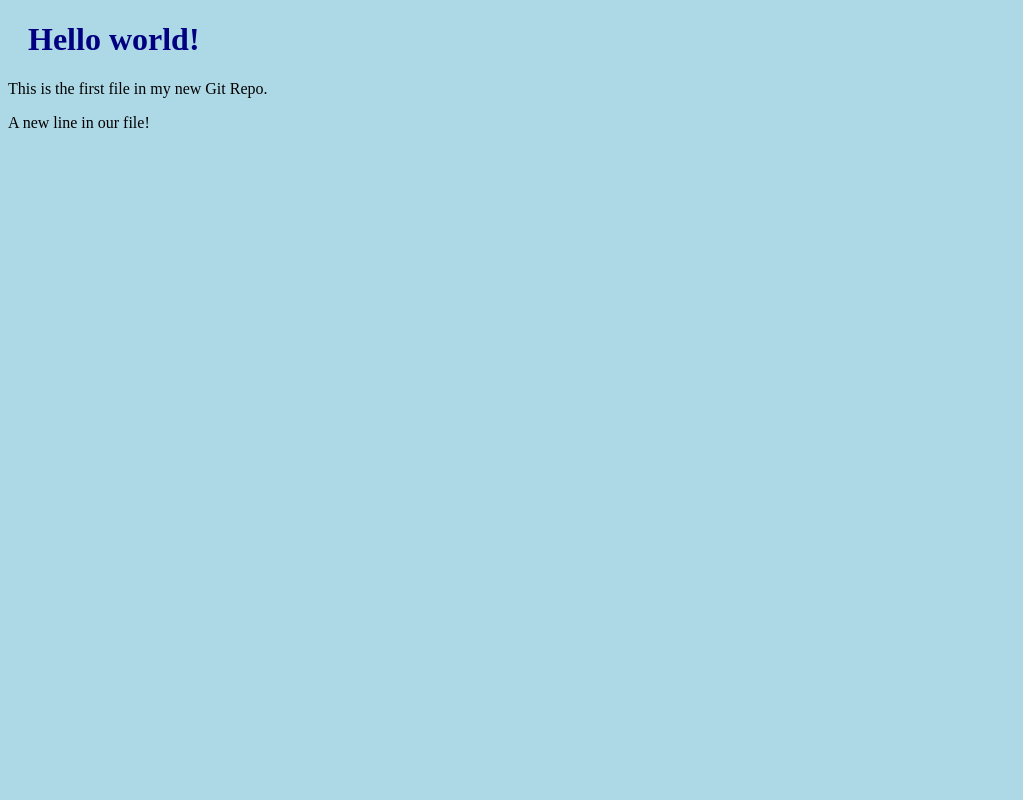
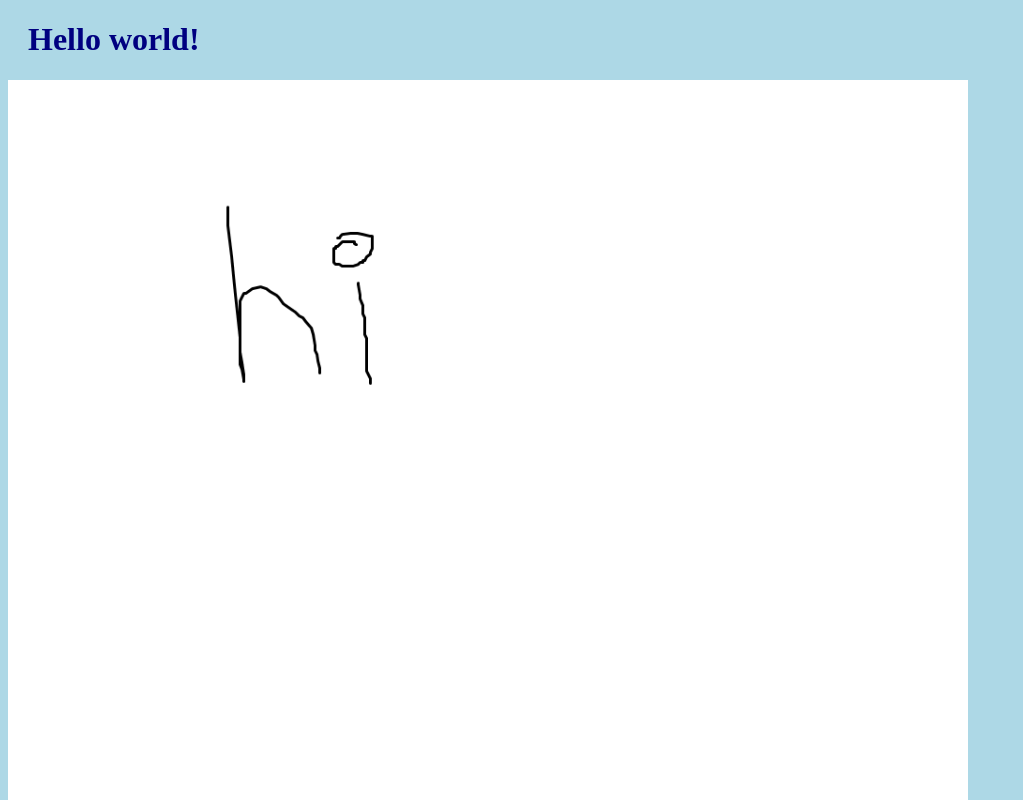
Before and after one commit to Dinkelcrack95/hello-world, a plain HTML site: page index.html in a window 1280 px wide. Shown: the top 800 px of the page, without its empty margins (0-1023 px from the left). Drawn offline with Linux system fonts and the light colour scheme.

Commit message:
Added hi.png to Hello World

```diff
--- a/index.html
+++ b/index.html
@@ -7,6 +7,8 @@
 <body>
 
 <h1>Hello world!</h1>
+<div><img src="hi.png" alt="Hello World from Space"
+style="width:100%;max-width:960px"></div>
 <p>This is the first file in my new Git Repo.</p>
 <p>A new line in our file!</p>
 
```
Also changed, not shown: hi.png (added).
